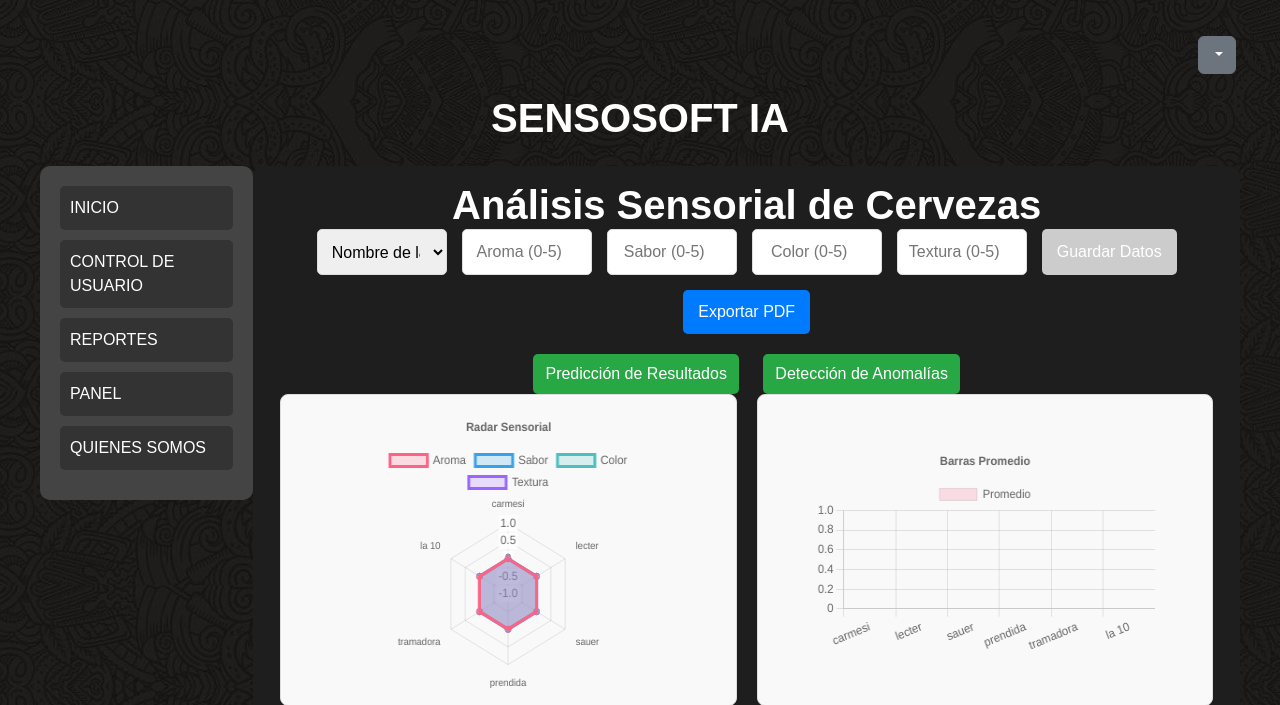
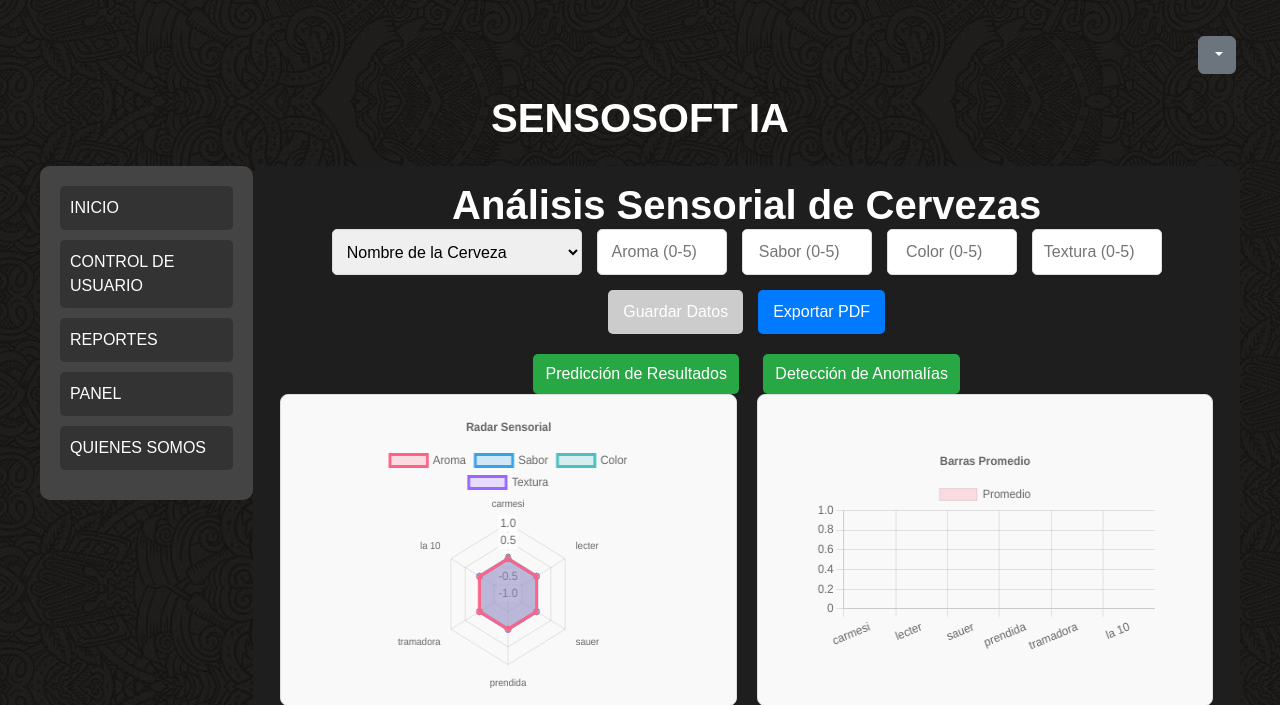
Before and after one commit to Arme94/sensosoft_ai, a Django app: page /panel/ in a window 1280 px wide. Shown: the top 705 px of the page. Run offline with Django 5.2, Linux system fonts and the light colour scheme; the visitor is signed in with stand-in values (Sample User, id 1); data that the repository does not hold is empty; some libraries are stand-ins or nearby versions.

Commit message:
ajustes bd

```diff
--- a/core/models.py
+++ b/core/models.py
@@ -63,10 +63,9 @@ class Beer(models.Model):
         return data
 
 class SensoryEvaluation(models.Model):
-    beer = models.ForeignKey(Beer, on_delete=models.CASCADE)
     evaluator_name = models.CharField(max_length=100)
     evaluation_date = models.DateField(auto_now_add=True)
     comments = models.TextField()
 
     def __str__(self):
-        return f"Evaluation of {self.beer.name} by {self.evaluator_name}"
+        return f"Evaluation by {self.evaluator_name}"
--- a/core/static/css/panel.css
+++ b/core/static/css/panel.css
@@ -31,6 +31,11 @@ h1 {
     border: 1px solid #ddd;
     border-radius: 5px;
     text-align: center;
+}
+
+.inputs-container select {
+    width: 250px; /* Ajustar el ancho del campo "Nombre de la Cerveza" */
+    text-align: left; /* Alinear las opciones a la izquierda */
 }
 
 .inputs-container button {
```
Also changed, not shown: core/migrations/0004_remove_sensoryevaluation_beer.py (added).
